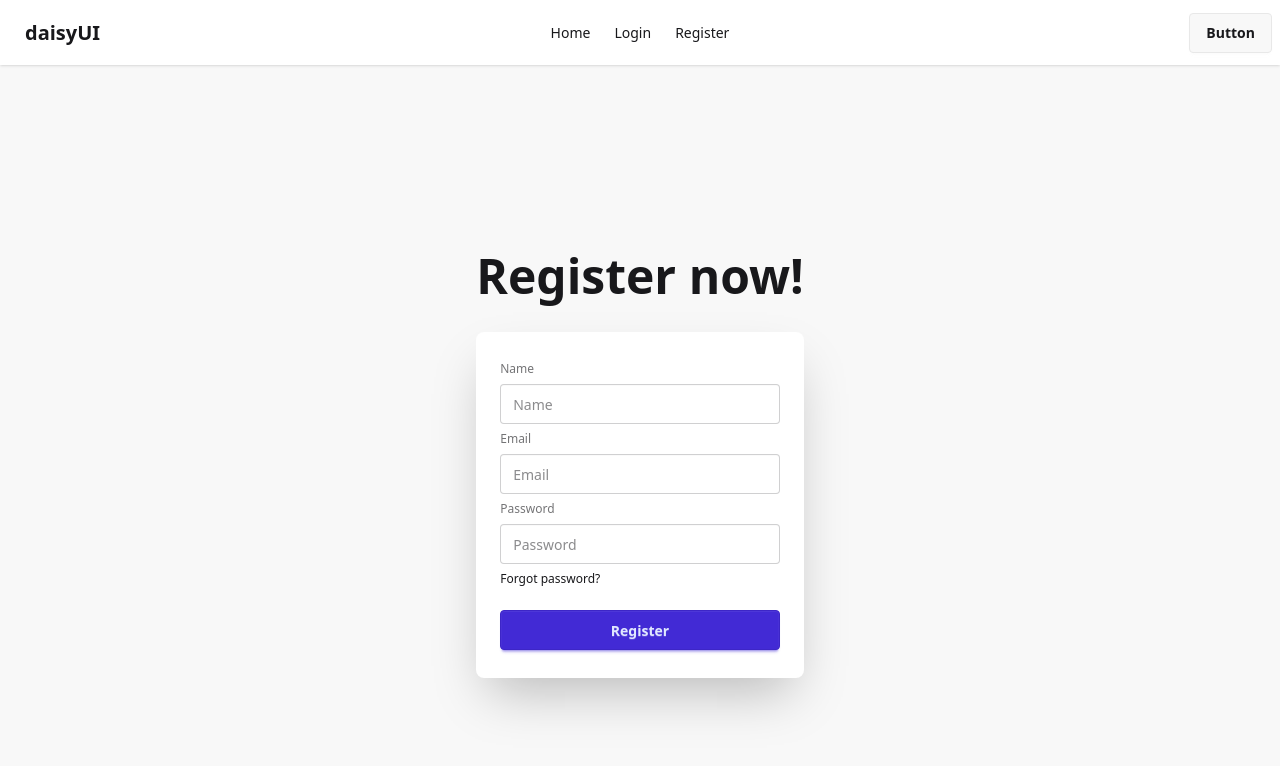
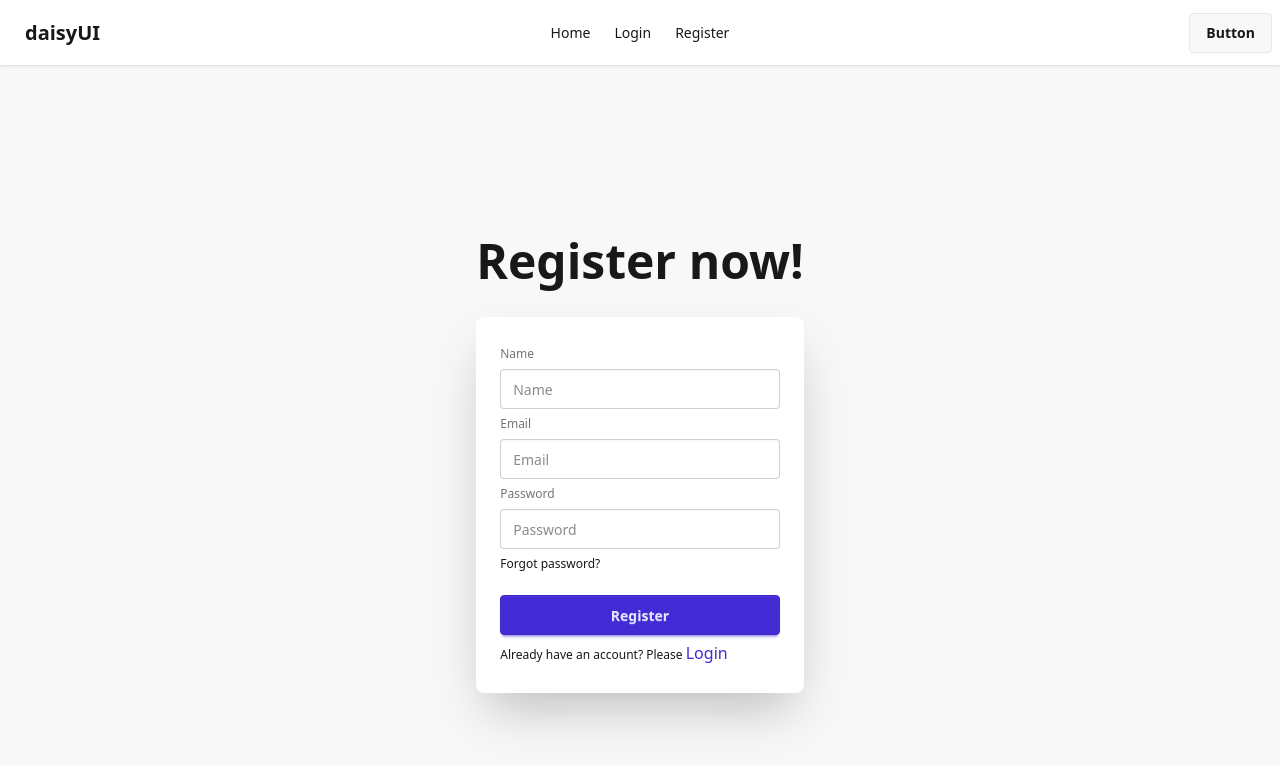
Before and after one commit to jnakht/auth-infinity-war, a React (Vite) app: page /register in a window 1280 px wide. Shown: the top 766 px of the page. Built offline with nearby package versions, Linux system fonts and the light colour scheme.

Commit message:
toggle between login and register page

```diff
--- a/src/components/Login/Login.jsx
+++ b/src/components/Login/Login.jsx
@@ -1,3 +1,4 @@
+import { Link } from "react-router-dom";
 
 const Login = () => {
     const handleLogin = (e) => {
@@ -29,6 +30,7 @@ const Login = () => {
                                 required/>
                                 <div><a className="link link-hover">Forgot password?</a></div>
                                 <button className="btn btn-primary mt-4">Login</button>
+                                <p>New Here? Please <Link className="text-bold text-primary text-base" to='/register'>Register</Link></p>
                             </fieldset>
                         </div>
                     </form>
--- a/src/components/Register/Register.jsx
+++ b/src/components/Register/Register.jsx
@@ -1,3 +1,4 @@
+import { Link } from "react-router-dom";
 
 const Register = () => {
     const handleRegister = (e) => {
@@ -35,6 +36,7 @@ const Register = () => {
                                 required/>
                                 <div><a className="link link-hover">Forgot password?</a></div>
                                 <button className="btn btn-primary mt-4">Register</button>
+                                <p>Already have an account? Please <Link className="text-bold text-primary text-base" to='/login'>Login</Link></p>
                             </fieldset>
                         </div>
                     </form>
```
